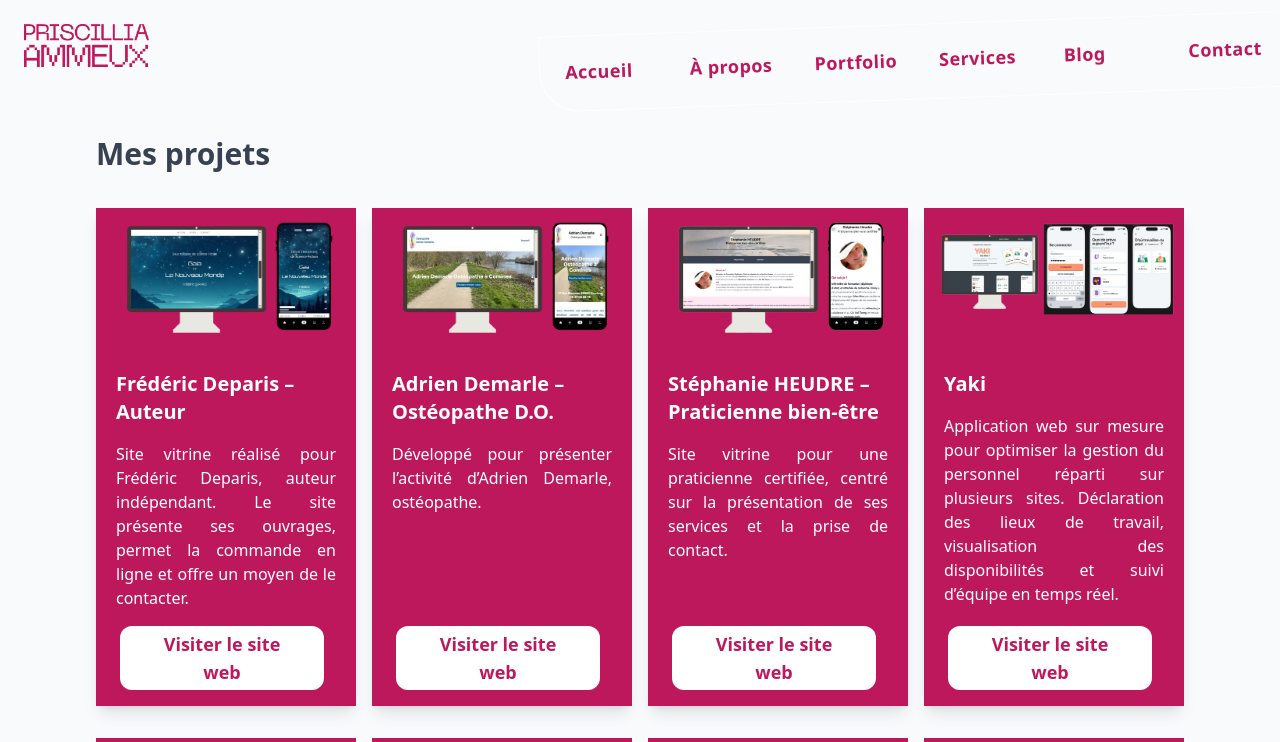
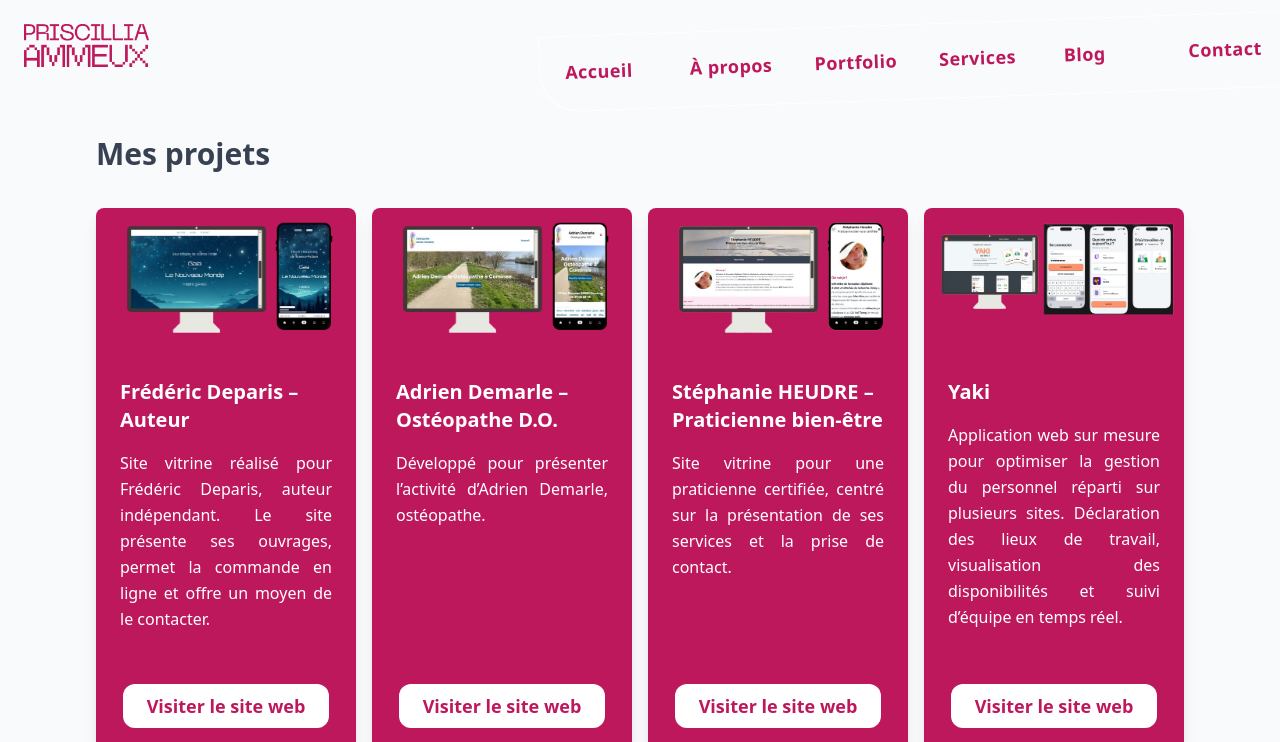
Before and after one commit to PriscilliaAmmeux/my_portfolio, a Next.js app: page /project in a window 1280 px wide. Shown: the top 742 px of the page. Built offline with nearby package versions, Linux system fonts and the light colour scheme; a web font is replaced by a local one.

Commit message:
update accessibility to card project: add focus

```diff
--- a/src/app/components/projectCard/projectCard.tsx
+++ b/src/app/components/projectCard/projectCard.tsx
@@ -15,25 +15,43 @@ export default function ProjectCard({
   demoLink,
 }: ProjectCardProps) {
   return (
-    <section className="relative overflow-hidden shadow-lg bg-pink-700 mt-4 ">
+    <section className="relative overflow-hidden shadow-lg bg-pink-700 mt-4 rounded-lg">
+      <a
+        href={demoLink}
+        target="_blank"
+        rel="noopener noreferrer"
+        className="block focus:outline-none focus:ring-2 focus:ring-pink-300"
+        aria-label={`Voir le projet ${title}`}>
         <Image
-        className="w-full"
+          className="w-full hover:scale-105 transition-transform duration-300"
           src={image}
           width={400}
           height={200}
-        alt={"screen ou icon de l'application"}
+          alt={`Aperçu du projet ${title}`}
         />
-      <section className="mb-20 px-5 py-4 text-white">
-        <h2 className="text-white font-bold text-xl mb-4 ">{title}</h2>
-        <p className="text-base text-justify">{description}</p>
+      </a>
+
+      <a
+        href={demoLink}
+        target="_blank"
+        rel="noopener noreferrer"
+        className="block focus:outline-none focus:ring-2 focus:ring-pink-300 rounded"
+        aria-label={`Voir le projet ${title} - ${description}`}>
+        <section className="mb-24 px-6 py-6 text-white">
+          <h2 className="text-white font-bold text-xl mb-4">{title}</h2>
+          <p className="text-base text-justify leading-relaxed">
+            {description}
+          </p>
         </section>
-      <section className="px-6 py-4 flex justify-center absolute bottom-0 w-full">
+      </a>
+
+      <section className="px-6 py-6 flex justify-center absolute bottom-0 w-full">
         <Button
           type="button"
           text="Visiter le site web"
           href={demoLink}
-          ariaLabel="Cliquez sur le bouton pour visiter le site web"
-          className="mr-2 "
+          ariaLabel={`Visiter le site web du projet ${title}`}
+          className="min-h-[44px] min-w-[44px] px-6 py-3 text-base"
           variant="bgWhite"
         />
       </section>
```
Lines whose indentation alone changed are shown as unchanged.
